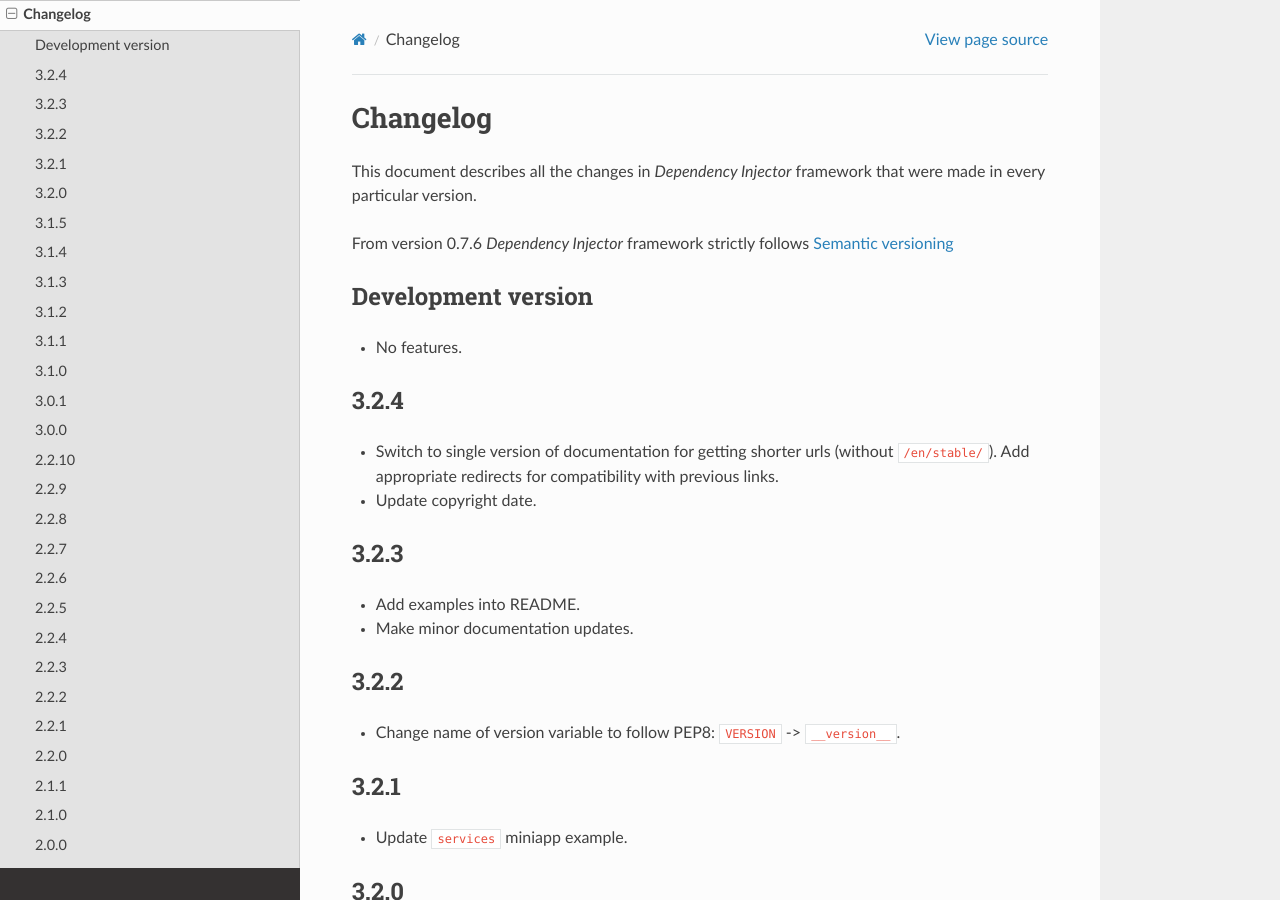
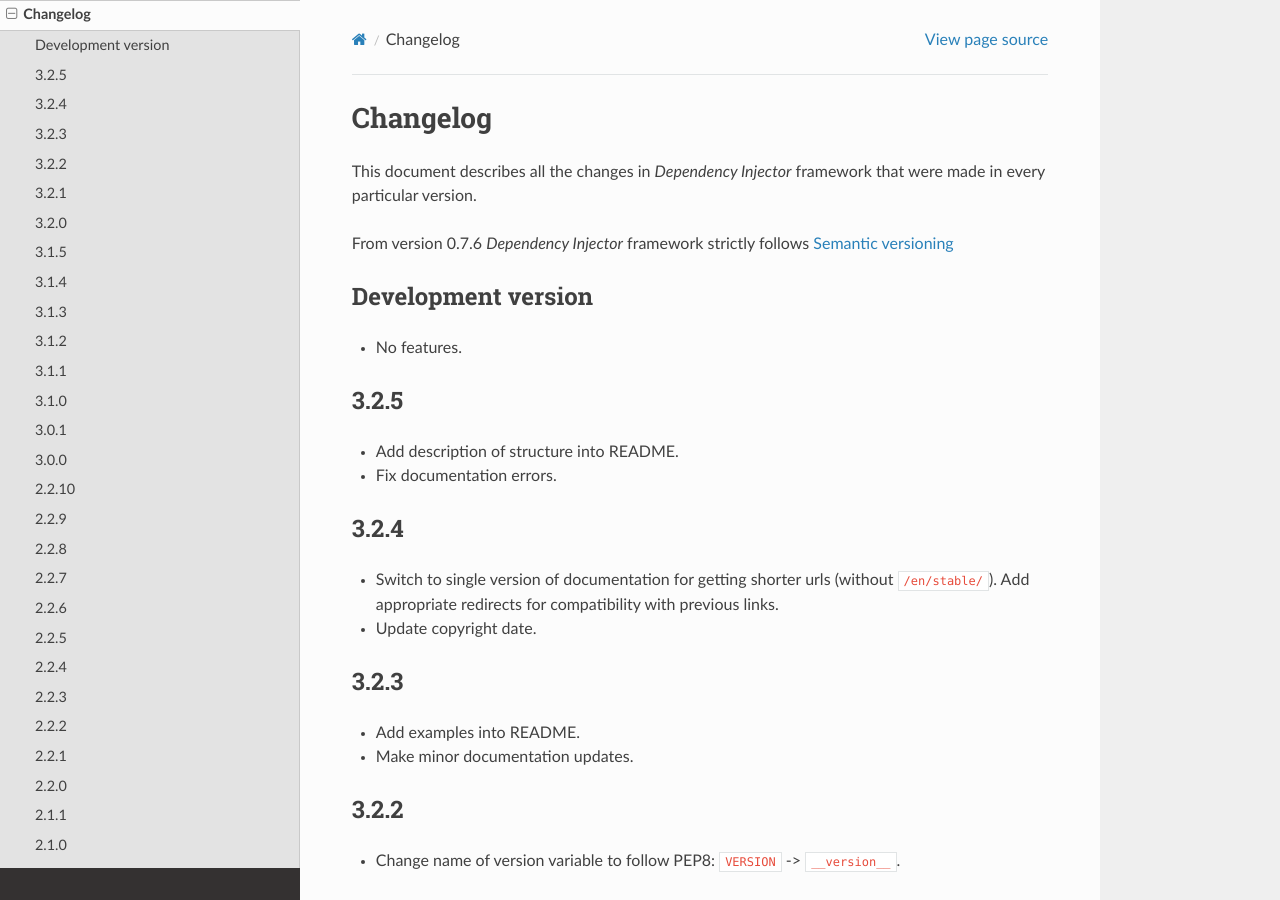
Before and after one commit to ets-labs/python-dependency-injector, a Sphinx documentation site: the page built from docs/main/changelog.rst, in a window 1280 px wide and 900 px high. Built offline with Sphinx 7.4.7 and the Read the Docs theme 2.0.0, drawn with Linux system fonts in a browser that asks for light colours.

Commit message:
Increase version to 3.2.5

```diff
--- a/docs/main/changelog.rst
+++ b/docs/main/changelog.rst
@@ -10,6 +10,11 @@ follows `Semantic versioning`_
 Development version
 -------------------
 - No features.
+
+3.2.5
+-----
+- Add description of structure into README.
+- Fix documentation errors.
 
 3.2.4
 -----
--- a/src/dependency_injector/__init__.py
+++ b/src/dependency_injector/__init__.py
@@ -1,6 +1,6 @@
 """Dependency injector top-level package."""
 
-__version__ = '3.2.4'
+__version__ = '3.2.5'
 """Version number that follows semantic versioning.
 
 :type: str
```
